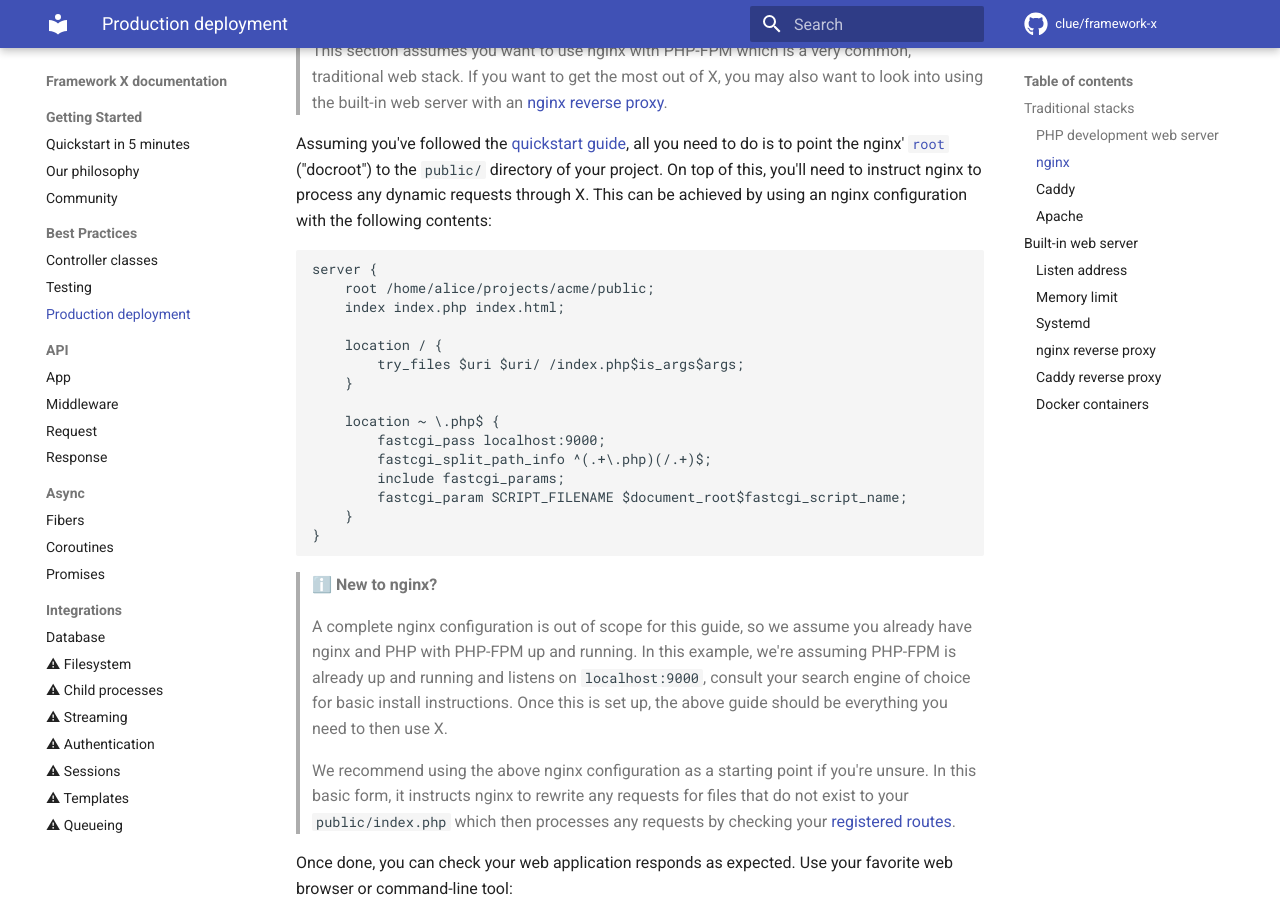
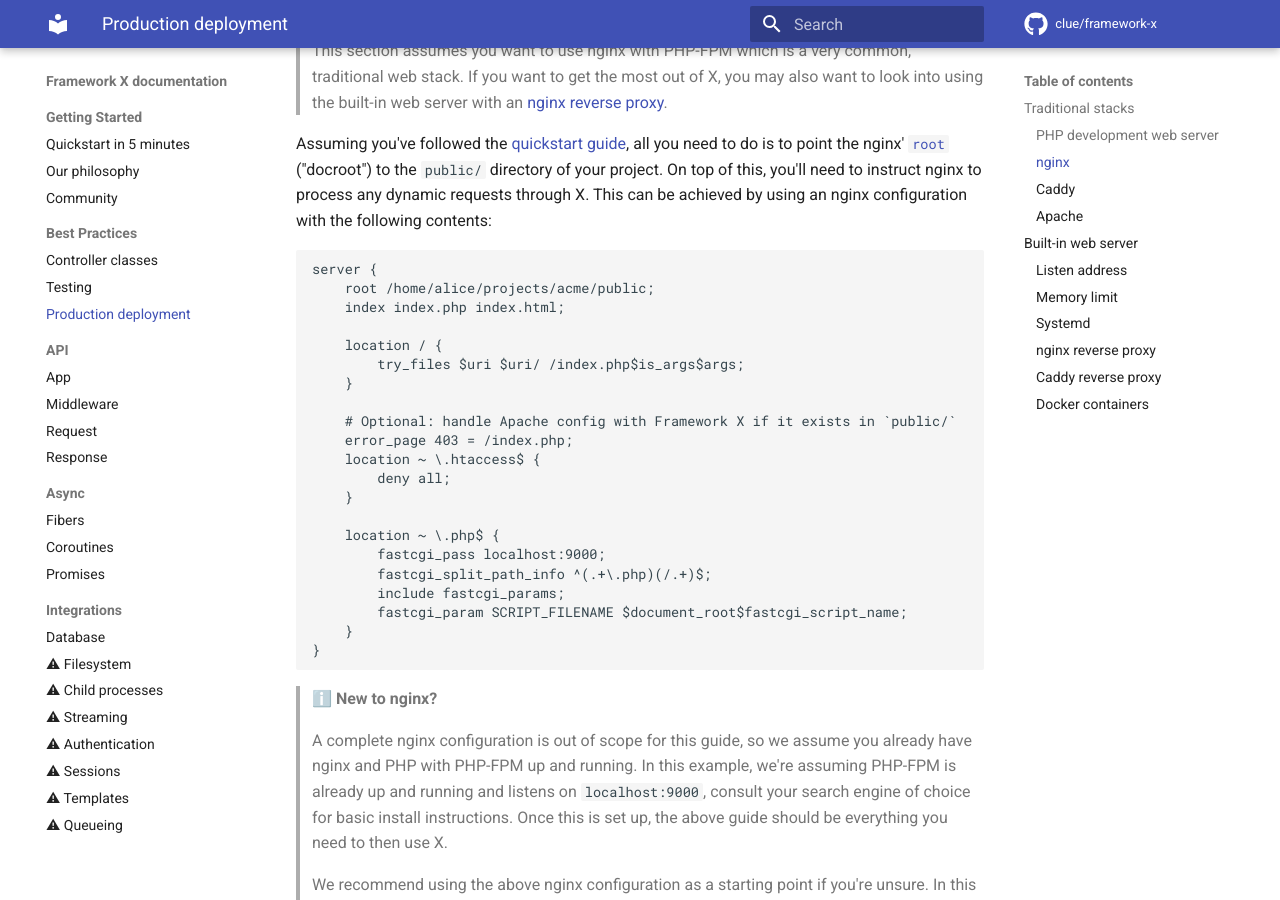
Before and after one commit to clue/framework-x, an MkDocs documentation site: the page built from docs/best-practices/deployment.md, in a window 1280 px wide and 900 px high, scrolled down 1228 px. Built offline with MkDocs 1.6.1 and Material for MkDocs 9.7.7, drawn with Linux system fonts in a browser that asks for light colours; comment, search, counter and statistics services are not loaded; some of the changed text lies outside the part shown.

Commit message:
Update nginx + Apache configuration to prevent access to internal files

```diff
--- a/docs/best-practices/deployment.md
+++ b/docs/best-practices/deployment.md
@@ -68,6 +68,12 @@ server {
 
     location / {
         try_files $uri $uri/ /index.php$is_args$args;
+    }
+
+    # Optional: handle Apache config with Framework X if it exists in `public/`
+    error_page 403 = /index.php;
+    location ~ \.htaccess$ {
+        deny all;
     }
 
     location ~ \.php$ {
@@ -185,6 +191,9 @@ RewriteEngine On
 RewriteCond %{REQUEST_FILENAME} !-d
 RewriteCond %{REQUEST_FILENAME} !-f
 RewriteRule .* index.php
+
+# Optional: handle `.htaccess` with Framework X instead of `403 Forbidden`
+ErrorDocument 403 /%{REQUEST_URI}/../index.php
 
 # This adds support for authorization header
 SetEnvIf Authorization .+ HTTP_AUTHORIZATION=$0
```
Also changed, not shown: 3 other files.
